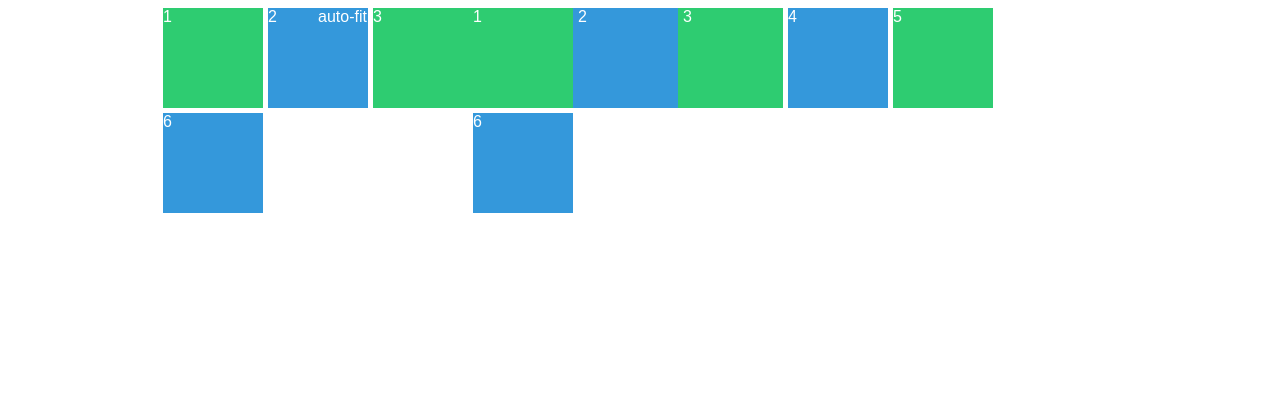
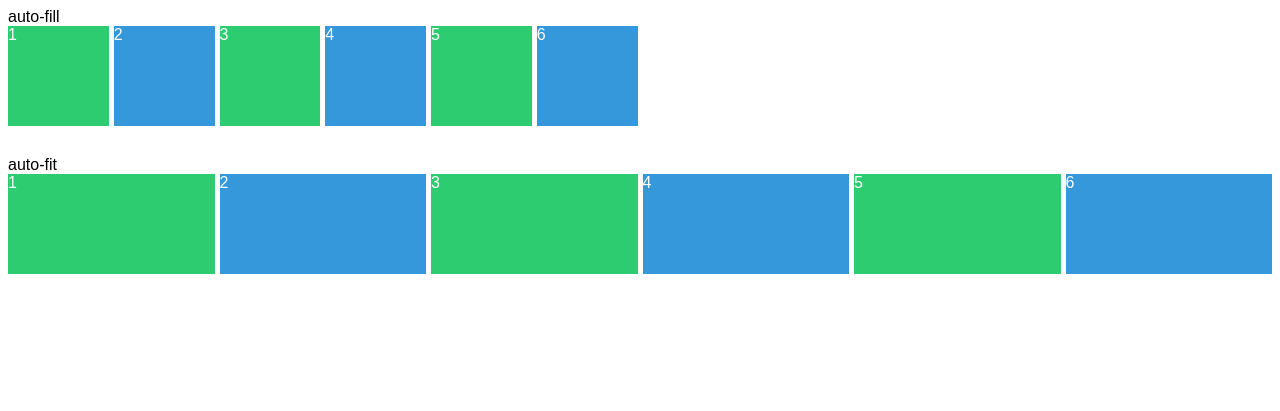
Before and after one commit to funkyblues/css-layout-masterclass-2022, a plain HTML site: page index.html in a window 1280 px wide. Drawn offline with Linux system fonts and the light colour scheme.

Commit message:
GRID - auto-fit auto-fill

```diff
--- a/index.html
+++ b/index.html
@@ -8,7 +8,6 @@
     <link rel="stylesheet" href="styles.css" />
   </head>
   <body>
-    <div class="grid">
     auto-fill
     <div class="grid">
       <div class="item">1</div>
@@ -27,6 +26,5 @@
       <div class="item">5</div>
       <div class="item">6</div>
     </div>
-    </div>
   </body>
 </html>
--- a/styles.css
+++ b/styles.css
@@ -1,12 +1,11 @@
 body {
-  font-family:Arial, Helvetica, sans-serif;
+  font-family: Arial, Helvetica, sans-serif;
 }
 
 .grid {
-  color:white;
+  color: white;
   display: grid;
   gap: 5px;
-  height: 50vh;
   grid-auto-rows: 100px;
   margin-bottom: 30px;
 }
@@ -19,10 +18,15 @@ body {
   background-color: #3498db;
 }
 
-.grid:first-child {
-  grid-template-columns: repeat(5, minmax(100px, 150px));
+/* 특정 숫자를 적어주기 보단(모르니까) auto-fill을 적음
+auto-fill은 column을 만들어주는 일을 할 것임(주어진 영역 안에서 가능한 한 많이)*/
+
+/* auto-fill: 정확한 사이즈를 위함 (사이즈 exact)*/
+.grid:nth-child(1) {
+  grid-template-columns: repeat(auto-fill, minmax(100px, 1fr));
 }
 
-.grid:last-child {
-  grid-template-columns: repeat(5, minmax(100px, 150px));
+/* auto-fit: 좀 더 유동적인 사이즈를 위함. (사이즈 grow)*/
+.grid:nth-child(2) {
+  grid-template-columns: repeat(auto-fit, minmax(100px, 1fr));
 }
```
Lines whose indentation alone changed are shown as unchanged.
